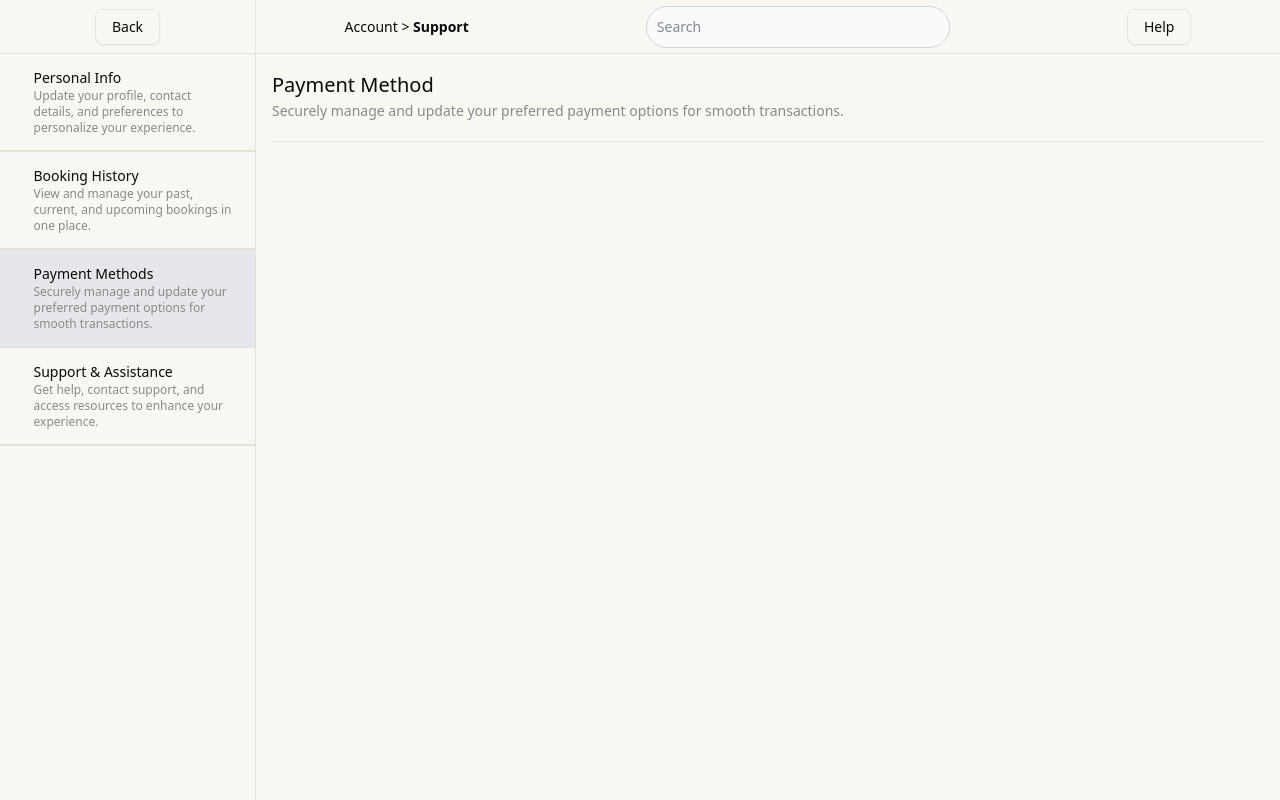
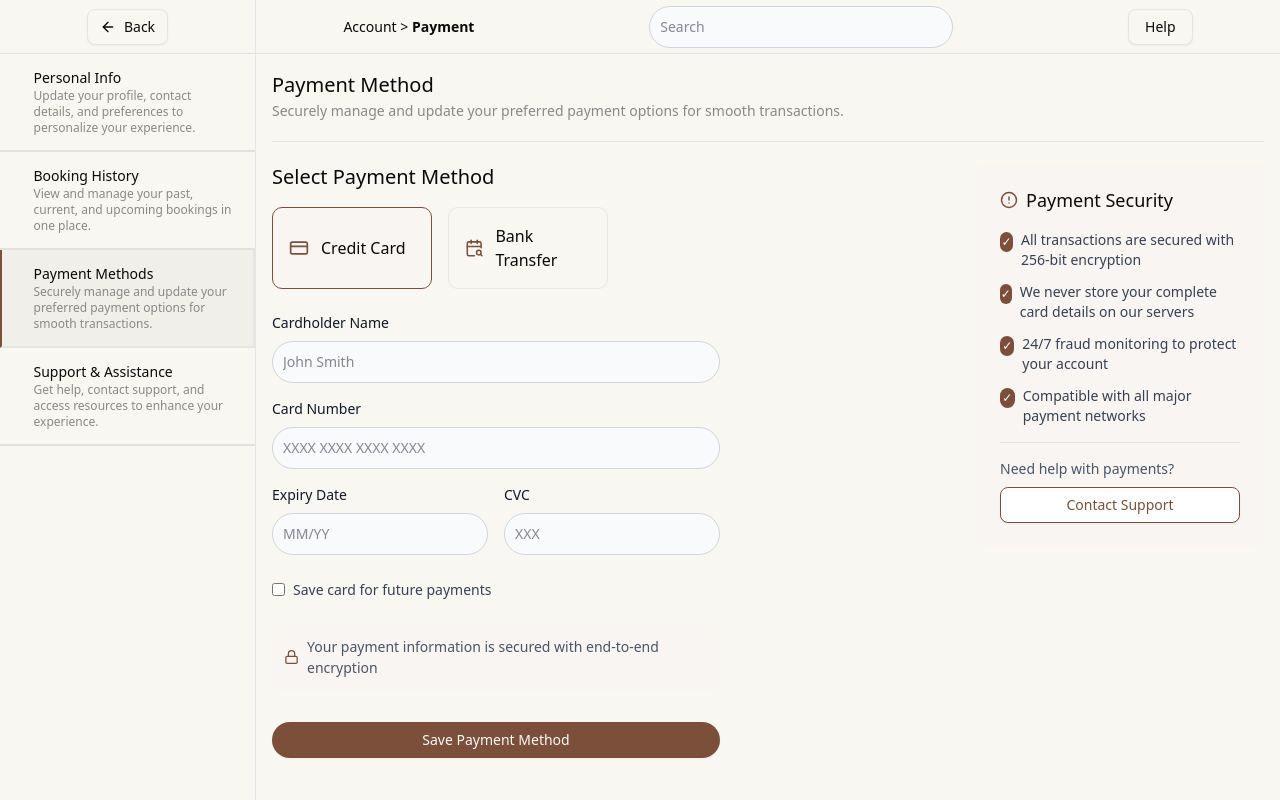
Before and after one commit to grayoj/heuvera, a Next.js app: page /profile/property-renters/payment in a window 1280 px wide. Built offline with nearby package versions, Linux system fonts and the light colour scheme.

Commit message:
feat: More work on the UI

```diff
--- a/next.config.ts
+++ b/next.config.ts
@@ -2,7 +2,9 @@ import { withSentryConfig } from '@sentry/nextjs';
 import type { NextConfig } from 'next';
 
 const nextConfig: NextConfig = {
-  /* config options here */
+  images: {
+    domains: ['picsum.photos'],
+  },
 };
 
 export default withSentryConfig(nextConfig, {
--- a/src/app/data/array.ts
+++ b/src/app/data/array.ts
@@ -81,3 +81,8 @@ export const help = [
       'Rest assured, we’ve taken steps to safeguard your identity by noy displaying certain account details',
   },
 ];
+
+export const inputs = [
+  { name: 'Full Name', value: 'John Doe' },
+  { name: 'Email', value: 'george' },
+];
--- a/src/app/profile/layout.tsx
+++ b/src/app/profile/layout.tsx
@@ -22,9 +22,8 @@ export default function Layout({ children }: { children: React.ReactNode }) {
   return (
     <div className="flex flex-col h-screen">
       <AccountBanner />
-
       <div className="flex flex-1 overflow-hidden">
-        <aside className="w-[20%] bg-[#F8F7F2] border-[#E3E2D9] border-r-[1px] overflow-y-auto">
+        <aside className="w-[20%] bg-[#F8F7F2]  border-r-[1px] overflow-y-auto">
           {sidebarItems}
         </aside>
         <main className="flex-1 p-4 bg-[#F8F7F2] overflow-y-auto">
--- a/src/app/profile/property-renters/payment/page.tsx
+++ b/src/app/profile/property-renters/payment/page.tsx
@@ -1,10 +1,180 @@
+'use client'
+
+import { useState } from 'react';
+import { CreditCard, Lock, Clock, AlertCircle, CalendarSearch } from 'lucide-react';
+import { Button } from '@heuvera/components/ui/button';
+import Input from '@heuvera/components/ui/Input';
+
 export default function Page() {
+  const [paymentMethod, setPaymentMethod] = useState('credit');
+
   return (
-    <div className="border-b pb-5 mb-5">
+    <>
+      <div className="border-b pb-5 mb-5">
         <h2 className="text-[1.25rem] font-medium">Payment Method</h2>
         <p className="text-[#898989] font-normal text-[14px]">
-        Securely manage and update your preferred payment options for smooth transactions.
+          Securely manage and update your preferred payment options for smooth transactions.
         </p>
       </div>
+
+      <div className="flex justify-between">
+        <div className="flex-grow mr-5">
+          <div className="mb-6">
+            <h2 className="text-[1.25rem] font-normal mb-[.94rem]">
+              Select Payment Method
+            </h2>
+
+            <div className="flex space-x-4 mb-6">
+              <div
+                className={`border rounded-lg p-4 flex items-center space-x-3 cursor-pointer w-40 ${paymentMethod === 'credit' ? 'border-[#7B4F3A] bg-[#f9f5f3]' : 'border-gray-200'}`}
+                onClick={() => setPaymentMethod('credit')}
+              >
+                <CreditCard className="text-[#7B4F3A]" size={20} />
+                <span className="font-medium">Credit Card</span>
+              </div>
+
+              <div
+                className={`border rounded-lg p-4 flex items-center space-x-3 cursor-pointer w-40 ${paymentMethod === 'bank' ? 'border-[#7B4F3A] bg-[#f9f5f3]' : 'border-gray-200'}`}
+                onClick={() => setPaymentMethod('bank')}
+              >
+                <CalendarSearch className="text-[#7B4F3A]" size={20} />
+                <span className="font-medium">Bank Transfer</span>
+              </div>
+            </div>
+          </div>
+
+          {paymentMethod === 'credit' && (
+            <form className="flex flex-col space-y-4 h-full w-full max-w-[28rem]">
+              <div className="flex space-x-4">
+                <div className="flex-grow">
+                  <Input
+                    label="Cardholder Name"
+                    placeholder="John Smith"
+                  />
+                </div>
+              </div>
+
+              <div>
+                <Input
+                  label="Card Number"
+                  placeholder="XXXX XXXX XXXX XXXX"
+                />
+              </div>
+
+              <div className="flex space-x-4">
+                <div className="flex-1">
+                  <Input
+                    label="Expiry Date"
+                    placeholder="MM/YY"
+                  />
+                </div>
+                <div className="flex-1">
+                  <Input
+                    label="CVC"
+                    placeholder="XXX"
+                    // type="password"
+                  />
+                </div>
+              </div>
+
+              <div className="flex items-center space-x-2 mt-2">
+                <input type="checkbox" id="saveCard" className="rounded text-[#7B4F3A]" />
+                <label htmlFor="saveCard" className="text-[14px] text-gray-700">Save card for future payments</label>
+              </div>
+
+              <div className="flex items-center space-x-2 p-3 bg-[#f9f5f3] rounded-lg text-[14px] text-gray-600 mt-2">
+                <Lock size={16} className="text-[#7B4F3A]" />
+                <span>Your payment information is secured with end-to-end encryption</span>
+              </div>
+
+              <Button
+                variant="default"
+                className="bg-[#7B4F3A] py-[0.6875rem] px-[2.5rem] rounded-full hover:bg-[#664130] hover:cursor-pointer mt-4"
+              >
+                Save Payment Method
+              </Button>
+            </form>
+          )}
+
+          {paymentMethod === 'bank' && (
+            <form className="flex flex-col space-y-4 h-full w-full max-w-[28rem]">
+              <div>
+                <Input
+                  label="Account Holder Name"
+                  placeholder="John Smith"
+                />
+              </div>
+
+              <div>
+                <Input
+                  label="Bank Name"
+                  placeholder="Enter your bank name"
+                />
+              </div>
+
+              <div>
+                <Input
+                  label="Account Number"
+                  placeholder="XXXXXXXX"
+                />
+              </div>
+
+              <div>
+                <Input
+                  label="Routing Number"
+                  placeholder="XXXXXXXXX"
+                />
+              </div>
+
+              <div className="flex items-center space-x-2 p-3 bg-[#f9f5f3] rounded-lg text-[14px] text-gray-600 mt-2">
+                <Clock size={16} className="text-[#7B4F3A]" />
+                <span>Bank transfers typically take 2-3 business days to process</span>
+              </div>
+
+              <Button
+                variant="default"
+                className="bg-[#7B4F3A] py-[0.6875rem] px-[2.5rem] rounded-full hover:bg-[#664130] hover:cursor-pointer mt-4"
+              >
+                Save Payment Method
+              </Button>
+            </form>
+          )}
+        </div>
+
+        <div className="w-72 bg-[#f9f5f3] p-6 rounded-lg h-fit">
+          <h3 className="font-medium text-lg mb-4 flex items-center">
+            <AlertCircle size={18} className="mr-2 text-[#7B4F3A]" />
+            Payment Security
+          </h3>
+          <ul className="space-y-3 text-sm text-gray-700">
+            <li className="flex items-start">
+              <div className="h-5 w-5 rounded-full bg-[#7B4F3A] text-white flex items-center justify-center text-xs mr-2 mt-0.5">✓</div>
+              <span>All transactions are secured with 256-bit encryption</span>
+            </li>
+            <li className="flex items-start">
+              <div className="h-5 w-5 rounded-full bg-[#7B4F3A] text-white flex items-center justify-center text-xs mr-2 mt-0.5">✓</div>
+              <span>We never store your complete card details on our servers</span>
+            </li>
+            <li className="flex items-start">
+              <div className="h-5 w-5 rounded-full bg-[#7B4F3A] text-white flex items-center justify-center text-xs mr-2 mt-0.5">✓</div>
+              <span>24/7 fraud monitoring to protect your account</span>
+            </li>
+            <li className="flex items-start">
+              <div className="h-5 w-5 rounded-full bg-[#7B4F3A] text-white flex items-center justify-center text-xs mr-2 mt-0.5">✓</div>
+              <span>Compatible with all major payment networks</span>
+            </li>
+          </ul>
+          <div className="border-t mt-4 pt-4">
+            <p className="text-sm text-gray-600">Need help with payments?</p>
+            <Button
+              variant="outline"
+              className="mt-2 w-full border-[#7B4F3A] text-[#7B4F3A] hover:bg-[#f9f5f3]"
+            >
+              Contact Support
+            </Button>
+          </div>
+        </div>
+      </div>
+    </>
   );
 }
--- a/src/components/ui/AccountBanner.tsx
+++ b/src/components/ui/AccountBanner.tsx
@@ -1,16 +1,47 @@
+'use client';
+
+import { ArrowLeft } from "lucide-react";
 import { Button } from "./button";
 import Input from "./Input";
+import { usePathname } from "next/navigation";
+import { useMemo } from "react";
 
 export default function AccountBanner() {
+  const pathname = usePathname();
+
+  // Function to format the pathname for display
+  const formattedPathSegment = useMemo(() => {
+    if (!pathname) return "";
+
+    // Extract the relevant part from the URL
+    // Remove the leading slash and split by '/'
+    const pathSegments = pathname.slice(1).split('/');
+
+    // If URL contains 'profile', use the next segment if available
+    const index = pathSegments.indexOf('property-renters');
+    if (index !== -1 && index + 1 < pathSegments.length) {
+      // Convert kebab-case to Title Case (e.g., property-renters -> Property Renters)
+      return pathSegments[index + 1]
+        .split('-')
+        .map(word => word.charAt(0).toUpperCase() + word.slice(1))
+        .join(' ');
+    }
+
+    // If we couldn't extract a meaningful segment, default to "Support"
+    return "Personal Info";
+  }, [pathname]);
+
   return (
     <div className="w-full h-[3.4rem] bg-[#F8F7F2] flex border-b-[1px] border-[#E3E2D9] sticky top-0 z-10">
       <div className="border-r-[1px] w-[20%] flex items-center justify-center">
-        <Button variant='outline' className="bg-[#F8F7F2]">Back</Button>
+        <Button variant='outline' className="bg-[#F8F7F2]  hover:cursor-pointer">
+          <ArrowLeft />
+          Back</Button>
       </div>
       <div className="flex justify-around w-[80%] items-center text-sm">
-        <p>Account {">"} <span className="font-semibold">Support</span></p>
+        <p>Account {">"} <span className="font-semibold">{formattedPathSegment}</span></p>
         <Input className="w-[19rem] flex items-center justify-center text-center" placeholder="Search" />
-        <Button variant='outline' className='bg-[#F8F7F2]'>Help</Button>
+        <Button variant='outline' className='bg-[#F8F7F2]  hover:cursor-pointer'>Help</Button>
       </div>
     </div>
   );
--- a/src/components/ui/Help.tsx
+++ b/src/components/ui/Help.tsx
@@ -5,14 +5,14 @@ import { CircleHelp, EyeOff, Pencil, SquareArrowOutUpRight } from 'lucide-react'
 
 export default function Help() {
   return (
-    <div className="space-y-4">
+    <div className="space-y-4 ">
       {help.map((item, index) => (
-        <Card className="w-[18.625rem]" key={index}>
+        <Card className="w-[18.625rem] bg-[#F8F7F2]" key={index}>
           <CardContent>
-            <div className="mb-2.5 text-[#7B4F3A] bg-[#7B4F3A80] w-fit p-2 rounded-full">{index===0 ? <EyeOff />: index===2? <Pencil />: <SquareArrowOutUpRight />}</div>
+            <div className="mb-2.5 text-[#7B4F3A] bg-[#7B4F3A80] w-fit p-2 rounded-full ">{index===0 ? <EyeOff />: index===2? <Pencil />: <SquareArrowOutUpRight />}</div>
             <h2 className="text-[14px] font-semibold">{item.title}</h2>
             <p className="text-[#898989] text-[12px] mb-2.5">{item.description}</p>
-            <Button variant="outline" className="rounded-full">
+            <Button variant="outline" className="rounded-full  hover:cursor-pointer">
             <CircleHelp />
               Further Help{' '}
             </Button>
--- a/src/components/ui/SidebarItem.tsx
+++ b/src/components/ui/SidebarItem.tsx
@@ -20,8 +20,8 @@ function SidebarItem({
     <Link
       href={fullRoute}
       prefetch={true}
-      className={`flex justify-center bg-[#F8F7F2] left-[1px] top-[145px] border-b-2 py-[14px] ${
-        isActive ? 'bg-gray-200' : 'border-[#E3E2D9]'
+      className={`flex justify-center left-[1px] top-[145px]  py-[14px] ${
+        isActive ? 'bg-[#E3E2D966] border-2 border-t-0 border-l-[#7B4F3A] ' : 'border-b-2 border-[#E3E2D9] '
       }`}
     >
       {children}
```
Also changed, not shown: src/app/profile/property-renters/booking/page.tsx (+6 -3 lines), src/app/profile/property-renters/page.tsx (+48 -12 lines), src/app/profile/property-renters/support/page.tsx (+3 -6 lines), src/components/ui/Table.tsx (+40 -39 lines).
